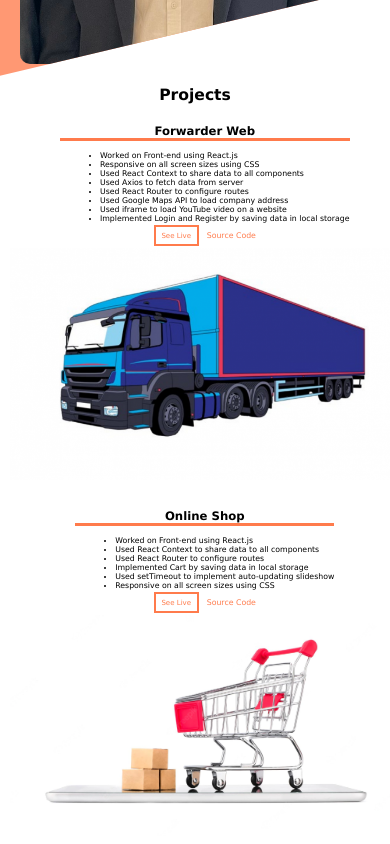
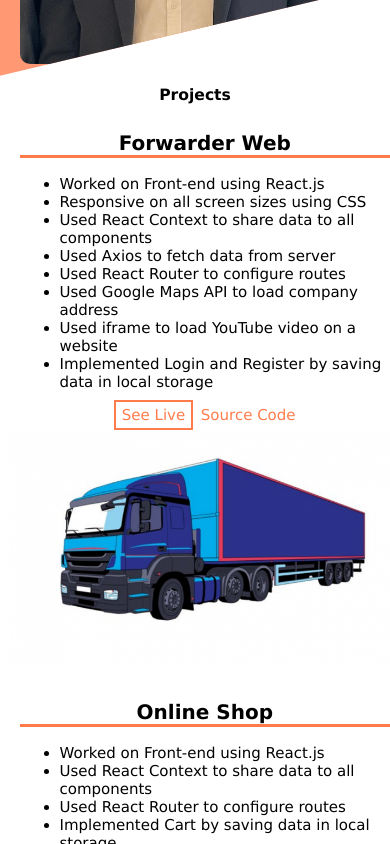
Before and after one commit to GegaLataria/portfolio, a React (Create React App) app: page / in a window 390 px wide. Shown: the part 1240-2084 px from the top of the page. Built offline with nearby package versions, Linux system fonts and the light colour scheme.

Commit message:
styled projects component for mobile|

```diff
--- a/src/projects/Projects.css
+++ b/src/projects/Projects.css
@@ -72,4 +72,16 @@
         flex: 100%;
         width: 100vw;
     }
+    .project-title {
+        font-size: 20px;
+    }
+    .project-description {
+        font-size: 15px;
+    }
+    .see-live-button {
+        font-size: 15px;
+    }
+    .source-code-button {
+        font-size: 15px;
+    }
 }
```
